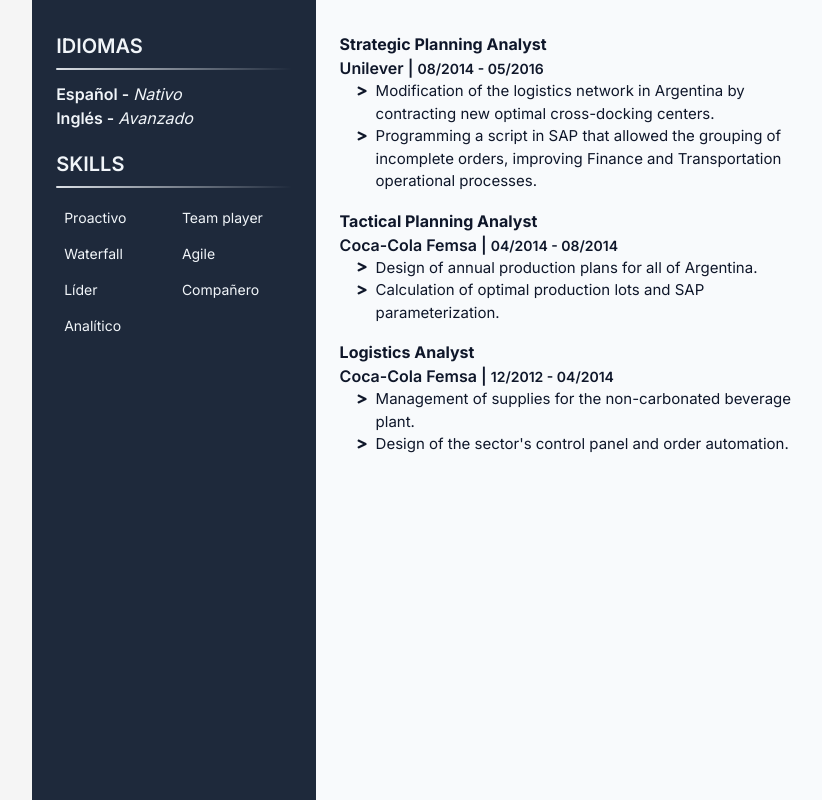
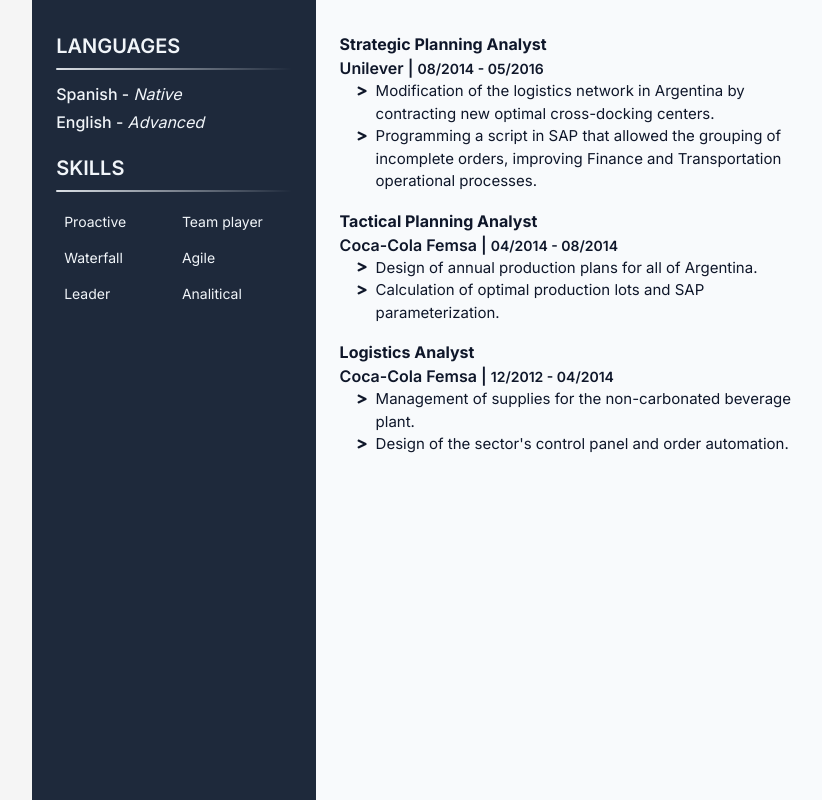
Before and after one commit to romoguill/cv, a Next.js app: page /2/en in a window 1280 px wide. Shown: the top 800 px of the page, without its empty margins (211-1033 px from the left). Built offline with nearby package versions, Linux system fonts and the light colour scheme.

Commit message:
Finished updating cv width fixed image blurring and english and spanish translations

```diff
--- a/app/components/Sidebar/Sidebar1.tsx
+++ b/app/components/Sidebar/Sidebar1.tsx
@@ -87,13 +87,13 @@ const educationEng: EducationProps[] = [
     dateEnd: new Date(2017, 12, 1),
   },
   {
-    title: 'Especialista en Logística',
+    title: 'Master in Logistics',
     institution: 'ITBA',
     dateStart: new Date(2014, 4, 1),
     dateEnd: new Date(2015, 12, 1),
   },
   {
-    title: 'Ingeniería Industrial',
+    title: 'MEng Industrial Engineering',
     institution: 'ITBA',
     dateStart: new Date(2007, 3, 1),
     dateEnd: new Date(2012, 8, 1),
@@ -130,8 +130,9 @@ function Sidebar1({ page, lang }: SidebarProps) {
         <Image
           src={profilePic}
           alt='profile pic'
-          fill
-          className='scale-105 object-cover'
+          height={130}
+          width={130}
+          className='object-cover -mt-2'
         />
       </div>
 
@@ -151,13 +152,13 @@ function Sidebar1({ page, lang }: SidebarProps) {
 
         <SidebarSection title='Educación'>
           <div className='space-y-3'>
-            {education.map((el) => (
+            {(lang === 'en' ? educationEng : educationEsp).map((el) => (
               <Education key={el.title} {...el} />
             ))}
           </div>
         </SidebarSection>
 
-        <SidebarSection title='Tecnologías'>
+        <SidebarSection title={lang === 'en' ? 'Technologies' : 'Tecnologías'}>
           <div className='grid grid-cols-2 place-items-start'>
             {tecnologies.map((el) => (
               <p key={el} className='text-sm p-2'>
--- a/app/components/Sidebar/Sidebar2.tsx
+++ b/app/components/Sidebar/Sidebar2.tsx
@@ -1,13 +1,21 @@
 import SidebarSection from './SidebarSection';
 
-const skills = [
+const skillsEsp = [
   'Proactivo',
   'Team player',
   'Waterfall',
   'Agile',
   'Líder',
-  'Compañero',
   'Analítico',
+];
+
+const skillsEng = [
+  'Proactive',
+  'Team player',
+  'Waterfall',
+  'Agile',
+  'Leader',
+  'Analitical',
 ];
 
 interface SidebarProps {
@@ -19,20 +27,26 @@ function Sidebar2({ page, lang }: SidebarProps) {
   return (
     <div className='grid-cols-1 bg-slate-800 p-6 pt-8'>
       <div className='space-y-5'>
-        <SidebarSection title='Idiomas'>
-          <ul className='font-semibold'>
+        <SidebarSection title={lang === 'en' ? 'Languages' : 'Idiomas'}>
+          <ul className='font-medium space-y-1'>
             <li>
-              Español - <span className='italic font-normal'>Nativo</span>
+              {lang === 'en' ? 'Spanish' : 'Español'} -{' '}
+              <span className='italic font-normal'>
+                {lang === 'en' ? 'Native' : 'Nativo'}
+              </span>
             </li>
             <li>
-              Inglés - <span className='italic font-normal'>Avanzado</span>
+              {lang === 'en' ? 'English' : 'Inglés'} -{' '}
+              <span className='italic font-normal'>
+                {lang === 'en' ? 'Advanced' : 'Avanzado'}
+              </span>
             </li>
           </ul>
         </SidebarSection>
 
         <SidebarSection title='Skills'>
           <div className='grid grid-cols-2 place-items-start'>
-            {skills.map((el) => (
+            {(lang === 'en' ? skillsEng : skillsEsp).map((el) => (
               <p key={el} className='text-sm p-2'>
                 {el}
               </p>
--- a/app/utils/experiences.ts
+++ b/app/utils/experiences.ts
@@ -92,7 +92,7 @@ export const experiences1Eng: Experience[] = [
     title: 'Senior Procurement Analyst',
     company: 'Axionlog',
     bullets: [
-      "Responsible for purchasing supplies for McDonald's and Subway's businesses.",
+      "Responsible for procurement of QSR customers such as McDonald's and Subway's businesses.",
       'Creation of a Machine Learning model to create clusters of products with similar demand seasonality.',
     ],
     dateStart: new Date(2016, 4, 1),
```
